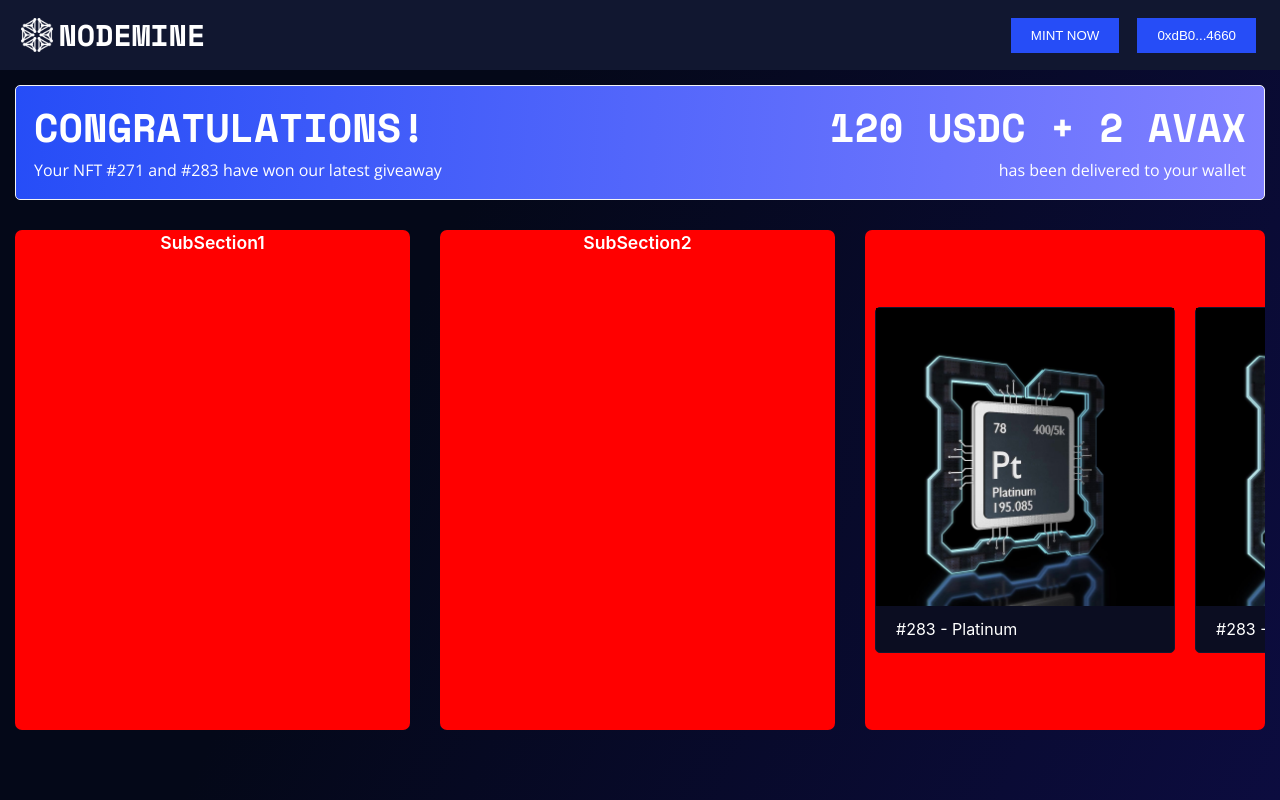
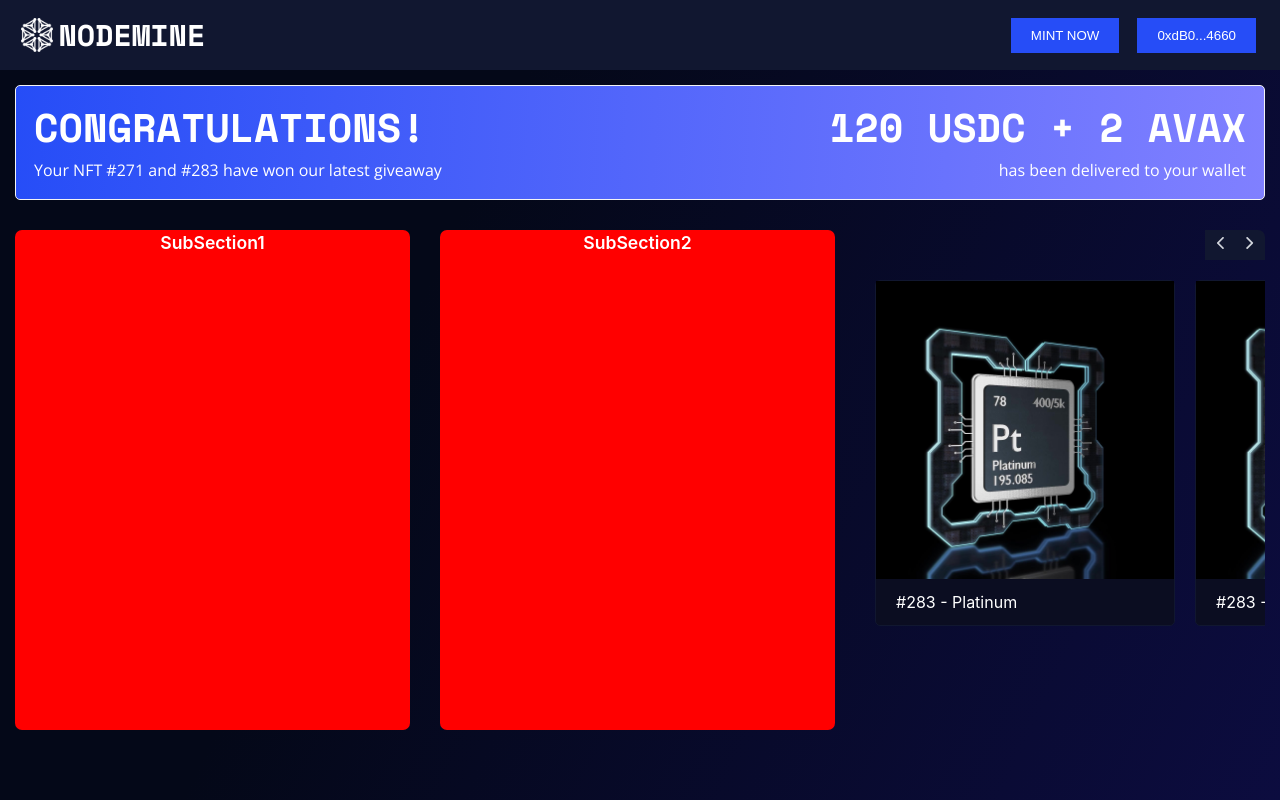
Before and after one commit to mhkhansahab/mine-app, a React (Create React App) app: page /home in a window 1280 px wide. Built offline with nearby package versions, Linux system fonts and the light colour scheme.

Commit message:
slider in progress

```diff
--- a/src/pages/Home/components/Subsection3/index.tsx
+++ b/src/pages/Home/components/Subsection3/index.tsx
@@ -1,29 +1,78 @@
-import { FC } from "react";
+import { FC, useRef } from "react";
 import { styled } from "@mui/material/styles";
 import Tile from './../../../../components/Tile/index';
 import img from './../../../../assets/platinum.png';
+import leftArrow from './../../../../assets/left-arrow.png';
+import rightArrow from './../../../../assets/right-arrow.png';
 
 const Container = styled("div")(({ theme }) => ({
+  position: 'relative',
   userSelect: 'none',
   width: '400px',
-  backgroundColor: "red",
   margin: "15px",
   borderRadius: "7px",
   display: 'flex',
-  overflowX: 'scroll'
+  alignItems: 'flex-start',
+  overflowX: 'scroll',
+  '::-webkit-scrollbar': {
+    display: 'none'
+  }
 }));
 
 const InnerContainer = styled("div")(({ theme }) => ({
+  marginTop: '40px',
   display: "flex",
   alignItems: "center",
   cursor: 'grab'
 }));
 
+const ButtonsContainer = styled("div")(({ theme }) => ({
+  position: 'absolute',
+  right: '0px',
+  top: '0px',
+  display: "flex",
+  alignItems: "center",
+}));
+
+const Button = styled("div")(({ theme }) => ({
+  width: '30px',
+  height: '30px',
+  background: '#111730',
+  cursor: 'pointer',
+  ':hover': {
+    background: '#152981'
+  }
+}));
+
+
 
 const SubSection3: FC = () => {
+  const ref: any = useRef();
+
+  function scrollLeft(e: any) {
+    console.log(ref.current)
+    console.log(ref.current.scrollLeft);
+  }
+
+  function scrollRight(e: any) {
+    console.log(ref.current)
+    console.log(ref.current.scrollRight);
+
+  }
+
   return (
     <Container>
-      <InnerContainer>
+      <ButtonsContainer>
+        <Button  onClick={scrollLeft}>
+          <img src={leftArrow} alt='Left Arrow' />
+        </Button>
+        <Button onClick={scrollRight}>
+          <img src={rightArrow} alt='Right Arrow' />
+        </Button>
+      </ButtonsContainer>
+
+      <InnerContainer
+        ref={ref}>
         <Tile name="#283 - Platinum" imgUrl={img} />
         <Tile name="#283 - Platinum" imgUrl={img} />
         <Tile name="#283 - Platinum" imgUrl={img} />
```
Also changed, not shown: src/assets/left-arrow.png (added), src/assets/right-arrow.png (added).
